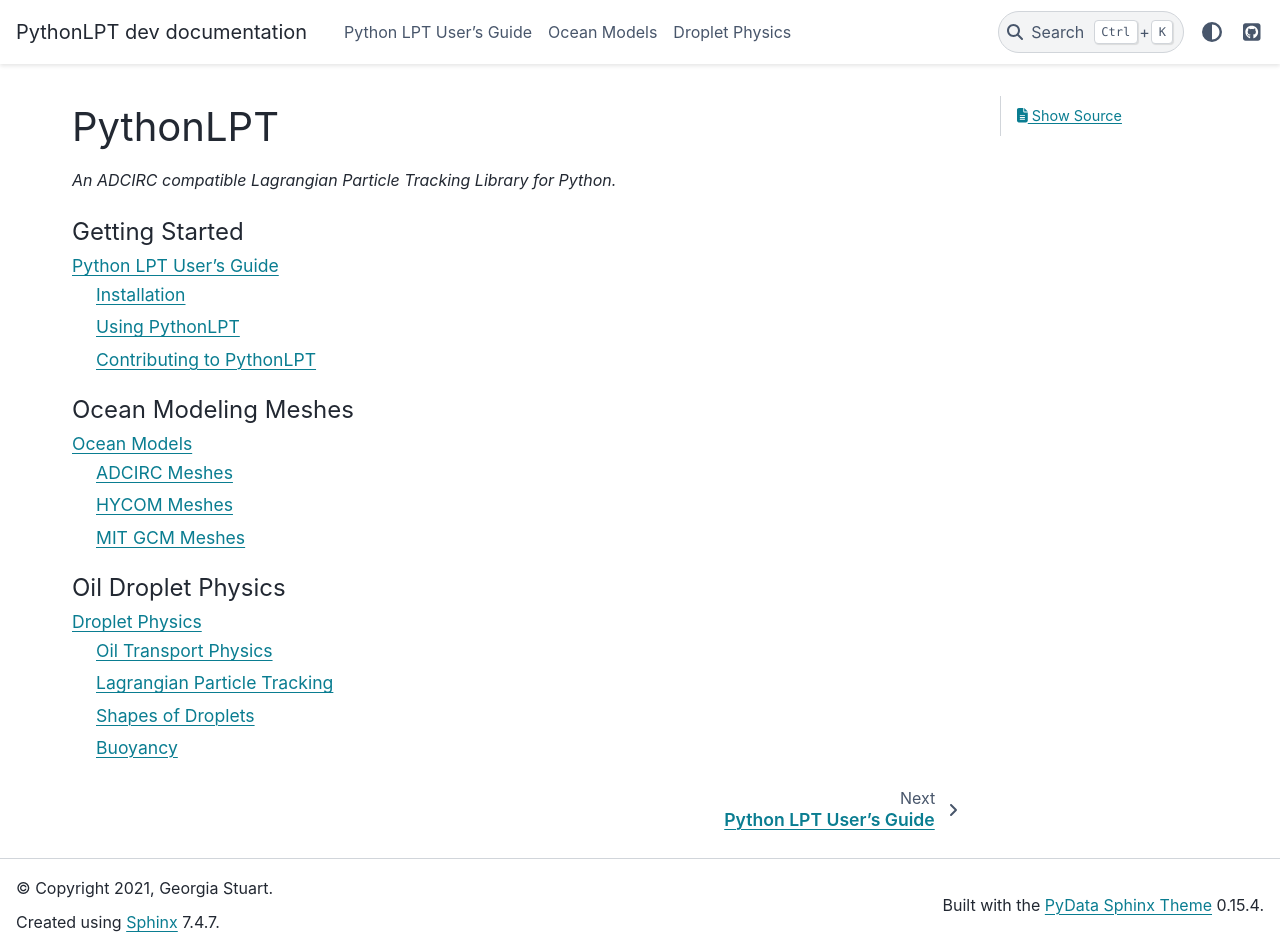
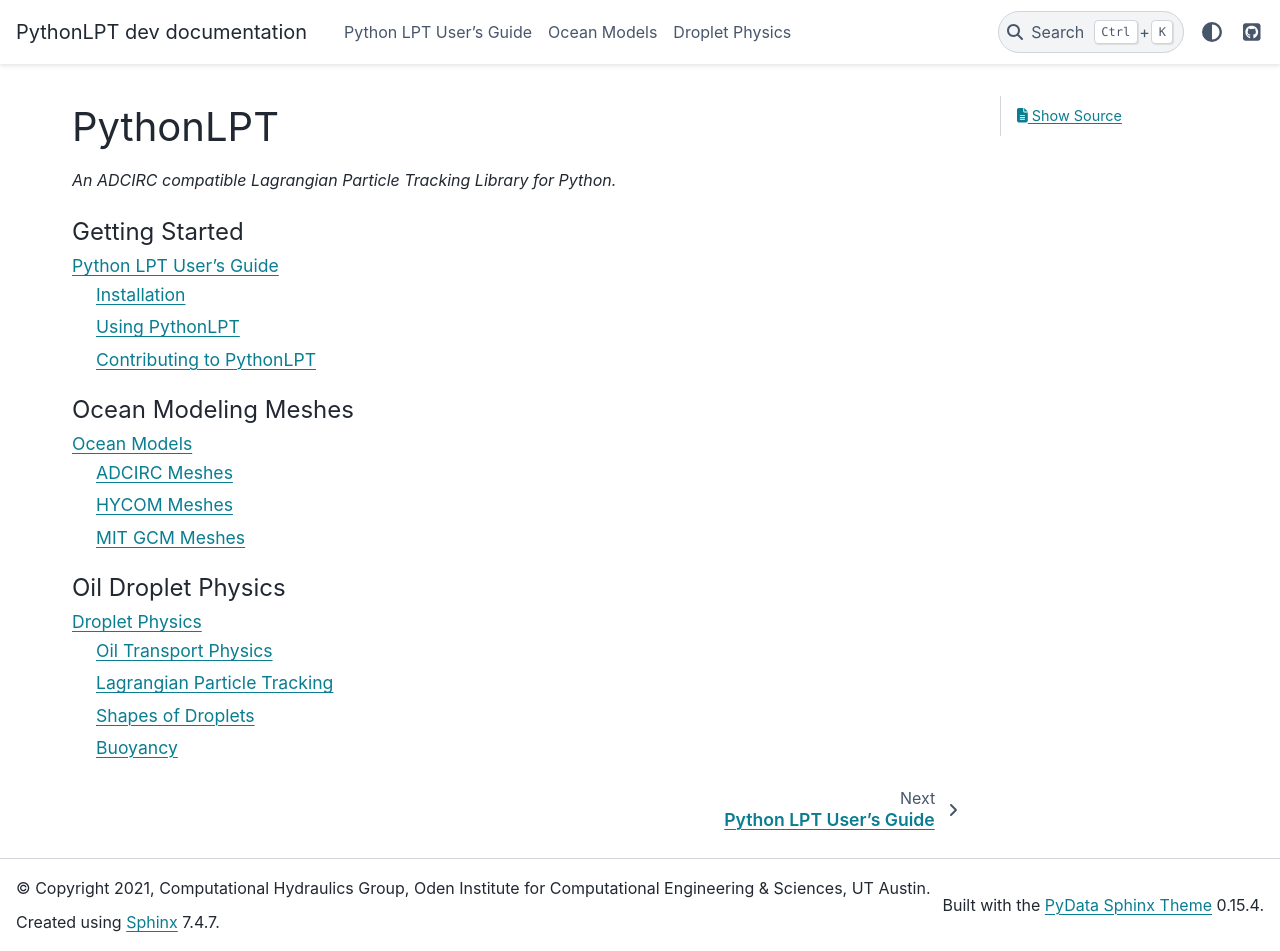
Before and after one commit to UT-CHG/PYOPATRA, a Sphinx documentation site: the page built from docs/index.rst, in a window 1280 px wide and 951 px high. Built offline with Sphinx 7.4.7 and the PyData theme 0.15.4, drawn with Linux system fonts in a browser that asks for light colours.

Commit message:
Update copyright info

```diff
--- a/docs/conf.py
+++ b/docs/conf.py
@@ -19,7 +19,7 @@
 # -- Project information -----------------------------------------------------
 
 project = 'PythonLPT'
-copyright = '2021, Georgia Stuart'
+copyright = '2021, Computational Hydraulics Group, Oden Institute for Computational Engineering & Sciences, UT Austin'
 author = 'Georgia Stuart'
 
 # The full version, including alpha/beta/rc tags
```
